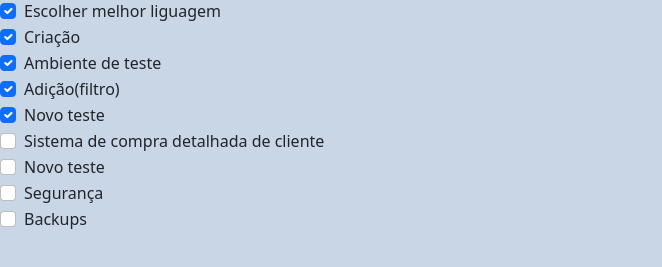
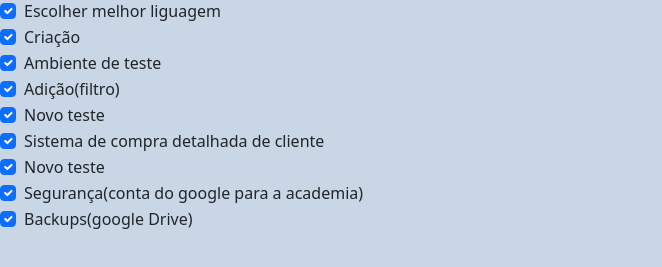
Before and after one commit to blider404/projectzero, a plain HTML site: page sistema.html in a window 1280 px wide. Shown: the part 83-350 px from the top of the page, without its empty margins (0-662 px from the left). Drawn offline with nearby package versions, Linux system fonts and the light colour scheme.

Commit message:
new file:   Tabelas/Compras de cliente.ods 	modified:   index.html 	modified:   sistema.html

```diff
--- a/sistema.html
+++ b/sistema.html
@@ -46,20 +46,20 @@
         <label class="form-check-label">Novo teste</label>
     </div>
     <div class="form-check">
-        <input class="form-check-input" type="checkbox" id="check4" name="option4" value="something" ><!-- para quando for checado-->
+        <input class="form-check-input" type="checkbox" id="check4" name="option4" value="something" checked><!-- para quando for checado-->
         <label class="form-check-label">Sistema de compra detalhada de cliente</label>
     </div>
     <div class="form-check">
-        <input class="form-check-input" type="checkbox" id="check4" name="option4" value="something" ><!-- para quando for checado-->
+        <input class="form-check-input" type="checkbox" id="check4" name="option4" value="something" checked><!-- para quando for checado-->
         <label class="form-check-label">Novo teste</label>
     </div>
     <div class="form-check">
-        <input class="form-check-input" type="checkbox" id="check4" name="option4" value="something" ><!-- para quando for checado-->
-        <label class="form-check-label">Segurança</label>
+        <input class="form-check-input" type="checkbox" id="check4" name="option4" value="something" checked><!-- para quando for checado-->
+        <label class="form-check-label">Segurança(conta do google para a academia)</label>
     </div>
     <div class="form-check">
-        <input class="form-check-input" type="checkbox" id="check4" name="option4" value="something" ><!--checked para quando for checado-->
-        <label class="form-check-label">Backups</label>
+        <input class="form-check-input" type="checkbox" id="check4" name="option4" value="something" checked><!--checked para quando for checado-->
+        <label class="form-check-label">Backups(google Drive)</label>
     </div>
 </body>
 </html>
```
Also changed, not shown: index.html (+5 -1 lines), 1 other file.
